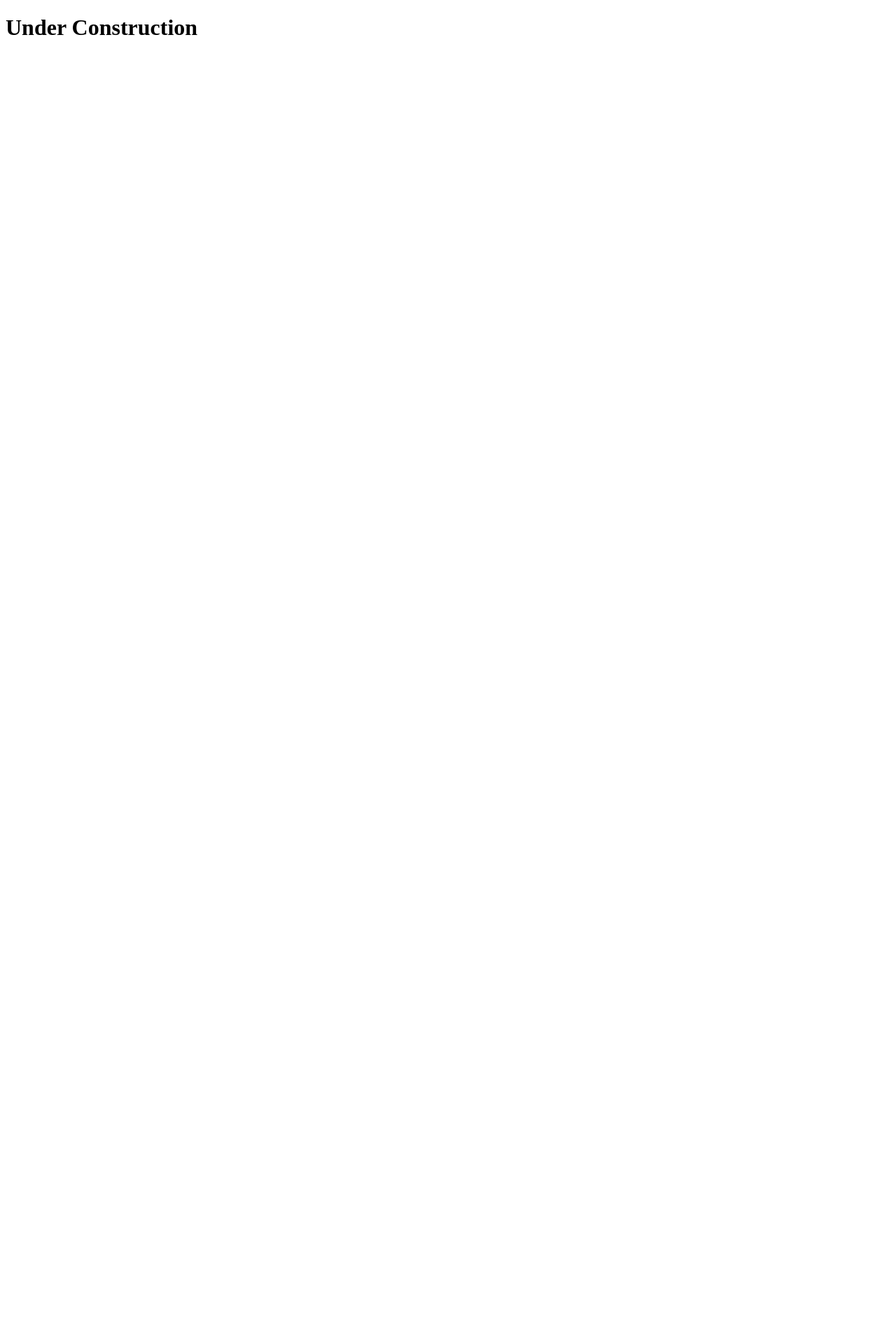
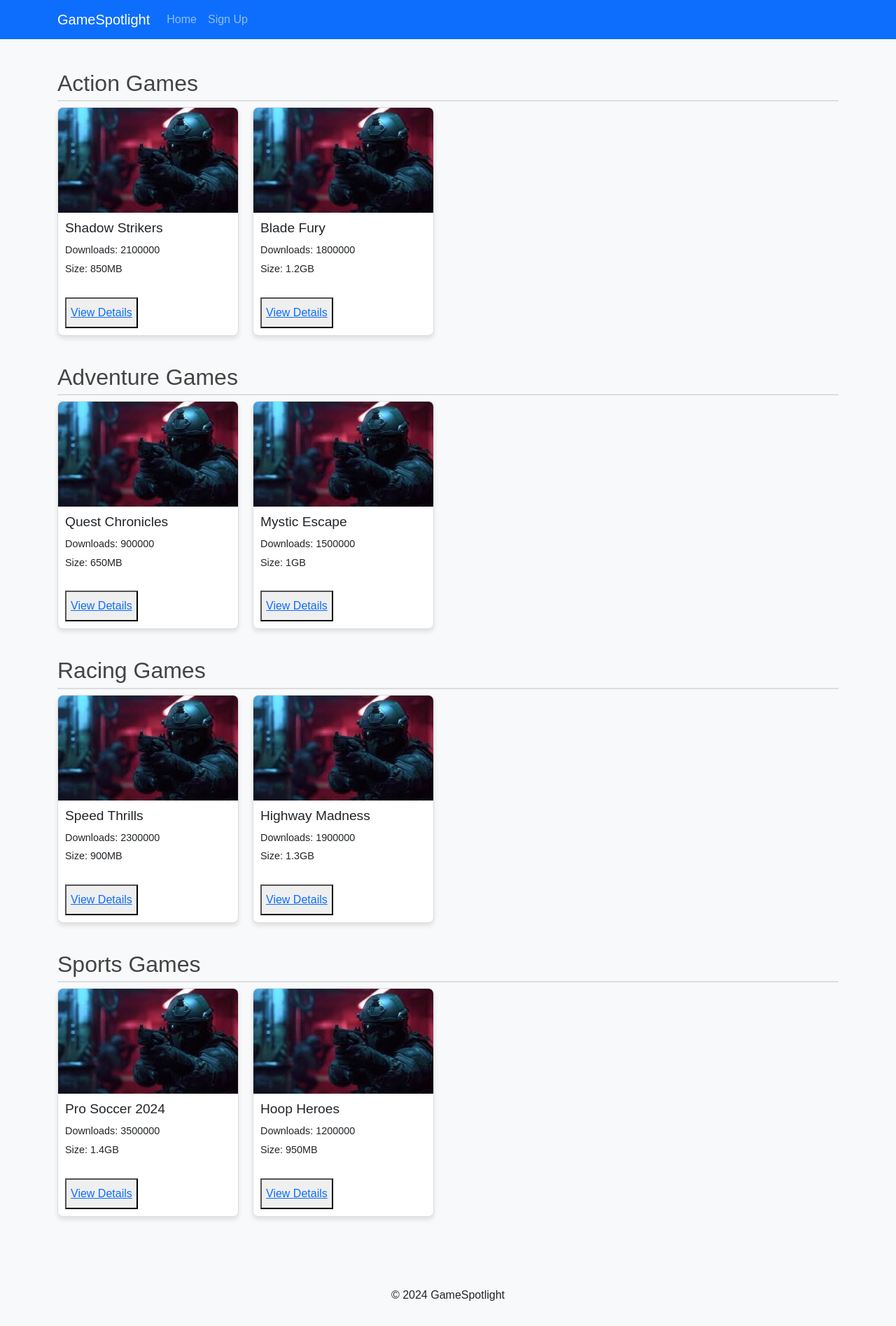
Before and after one commit to kantariya/SP_Project, a Django app: page / in a window 1280 px wide. Before the commit the page is almost empty. Shown: the whole page at 70% size. Before the commit the page ends 50 px from the top, so only its background shows below. Run offline with Django 5.2, Linux system fonts and the light colour scheme; data comes from the database, SQL or seed files in the repository; both versions use the stored data as it was after the commit.

Commit message:
Add game cards to home page and also some progress in indivisual page of each game

```diff
--- a/MyApp/models.py
+++ b/MyApp/models.py
@@ -39,9 +39,10 @@
         return f"{self.user.username} - {self.game.title} ({self.rating})"
 
 class GameAnalytics(models.Model):
-    game = models.OneToOneField(Game, on_delete=models.CASCADE)
+    game = models.OneToOneField('Game', on_delete=models.CASCADE)
     total_downloads = models.IntegerField(default=0)
     system_requirements = models.TextField()
+    size = models.TextField(blank=True, help_text="Enter game size (e.g., '500 MB' or '2.5 GB')")  # Updated to TextField
     last_updated = models.DateTimeField(auto_now=True)
 
     def __str__(self):
--- a/MyApp/static/css/index.css
+++ b/MyApp/static/css/index.css
@@ -1,3 +1,5 @@
+/* signup page */
+
 body {
     font-family: Arial, sans-serif;
     background-color: #f8f9fa;
@@ -15,3 +17,69 @@
     border-radius: 12px;
     box-shadow: 0 4px 8px rgba(0, 0, 0, 0.1);
   }
+
+
+
+
+
+
+
+  /* home page */
+
+  main {
+    padding: 20px;
+}
+
+/* Category Section */
+.category {
+    margin-bottom: 40px;
+}
+
+.category h2 {
+    color: #444;
+    border-bottom: 2px solid #ddd;
+    padding-bottom: 5px;
+}
+
+/* Game List */
+.game-list {
+    display: flex;
+    flex-wrap: wrap;
+    gap: 20px;
+}
+
+/* Game Card */
+.game-card {
+    background-color: #fff;
+    border: 1px solid #ddd;
+    border-radius: 8px;
+    box-shadow: 0 4px 6px rgba(0, 0, 0, 0.1);
+    overflow: hidden;
+    width: calc(25% - 20px);
+    min-width: 200px;
+    transition: transform 0.3s;
+}
+
+.game-card:hover {
+    transform: translateY(-10px);
+}
+
+.game-card img {
+    width: 100%;
+    height: 150px;
+    object-fit: cover;
+}
+
+.game-info {
+    padding: 10px;
+}
+
+.game-info h3 {
+    margin: 0 0 10px;
+    font-size: 1.2em;
+}
+
+.game-info p {
+    margin: 5px 0;
+    font-size: 0.9em;
+}
--- a/MyApp/urls.py
+++ b/MyApp/urls.py
@@ -3,4 +3,5 @@
 urlpatterns = [
     path('', views.home, name='home'),
     path('signup/', views.signup, name='signup'),
+    path('game/<int:game_id>/', views.game_detail, name='game_detail'),
 ]
--- a/MyApp/views.py
+++ b/MyApp/views.py
@@ -1,4 +1,4 @@
-from django.shortcuts import render, redirect
+from django.shortcuts import render, redirect , get_object_or_404
 from django.contrib.auth.models import User
 from django.contrib import messages
 from .forms import UserSignupForm, ProfileForm
@@ -12,6 +12,7 @@
 from django.contrib.auth.models import User
 from django.shortcuts import render, redirect
 from .forms import UserSignupForm, ProfileForm
+from .models import Game,GameAnalytics
 
 
 
@@ -38,5 +39,23 @@
     profile_form = ProfileForm()
     return render(request, 'signup.html', {'user_form': user_form, 'profile_form': profile_form})
 
+
+
 def home(request):
-    return render(request,"home.html");
+    games = Game.objects.select_related('gameanalytics').all()
+
+    # Group games by category
+    games_by_category = {}
+    for game in games:
+        game.analytics = getattr(game, 'gameanalytics', None)  # Attach analytics directly
+        if game.category not in games_by_category:
+            games_by_category[game.category] = []
+        games_by_category[game.category].append(game)
+
+    return render(request, 'home.html', {'games_by_category': games_by_category})
+
+
+def game_detail(request, game_id):
+    game = get_object_or_404(Game, id=game_id)
+    analytics = get_object_or_404(GameAnalytics, game=game)
+    return render(request, 'game_detail.html', {'game': game, 'analytics': analytics})
--- a/templates/home.html
+++ b/templates/home.html
@@ -1,11 +1,26 @@
-<!DOCTYPE html>
-<html lang="en">
-<head>
-    <meta charset="UTF-8">
-    <meta name="viewport" content="width=device-width, initial-scale=1.0">
-    <title>Document</title>
-</head>
-<body>
-    <h1>Under Construction</h1>
-</body>
-</html>
+{% extends 'base.html' %}
+{% load static %}
+
+{% block content %}
+{% for category, games in games_by_category.items %}
+<section class="category" id="{{ category|slugify }}-games">
+    <h2>{{ category }} Games</h2>
+    <div class="game-list">
+        {% for game in games %}
+        <div class="game-card">
+            <img src="{% static 'img/demo.jpeg' %}" alt="{{ game.title }}">
+            <div class="game-info">
+                <h3>{{ game.title }}</h3>
+                <p>Downloads: {{ game.analytics.total_downloads|default:"N/A" }}</p>
+                <p>Size: {{ game.analytics.size|default:"N/A" }}</p>
+                <button class="block mt-4 text-center bg-blue-500 text-white py-2 rounded-2xl"><a href="{% url 'game_detail' game.id %}" >View Details</a></button>
+            </div>
+
+        </div>
+        {% empty %}
+        <p>No games available in this category yet.</p>
+        {% endfor %}
+    </div>
+</section>
+{% endfor %}
+{% endblock %}
```
Also changed, not shown: templates/game_detail.html (added, +20 -0 lines), MyApp/migrations/0002_gameanalytics_size.py (added), MyApp/static/img/demo.jpeg (added), db.sqlite3, templates/signup.html (line endings or trailing spaces).
